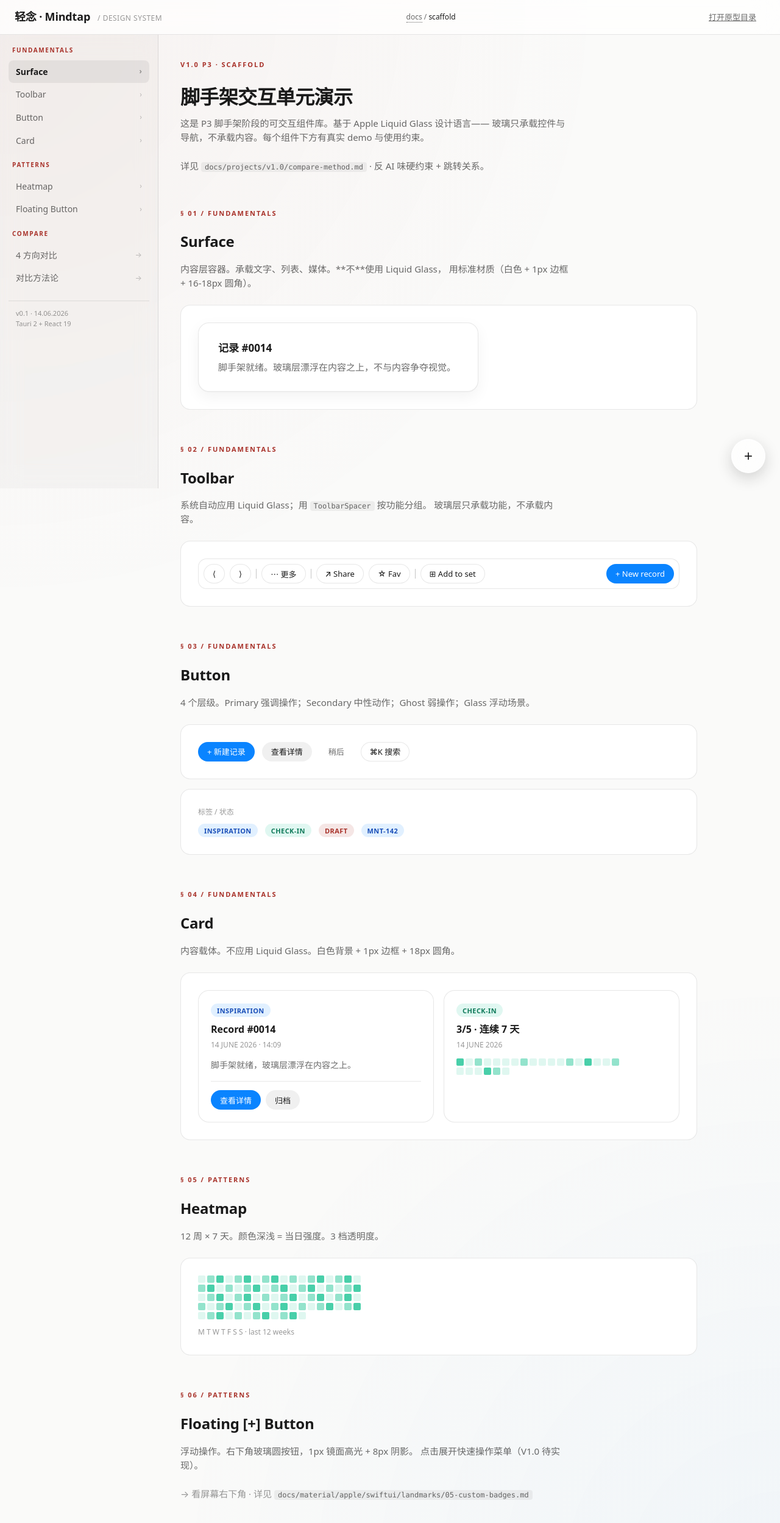
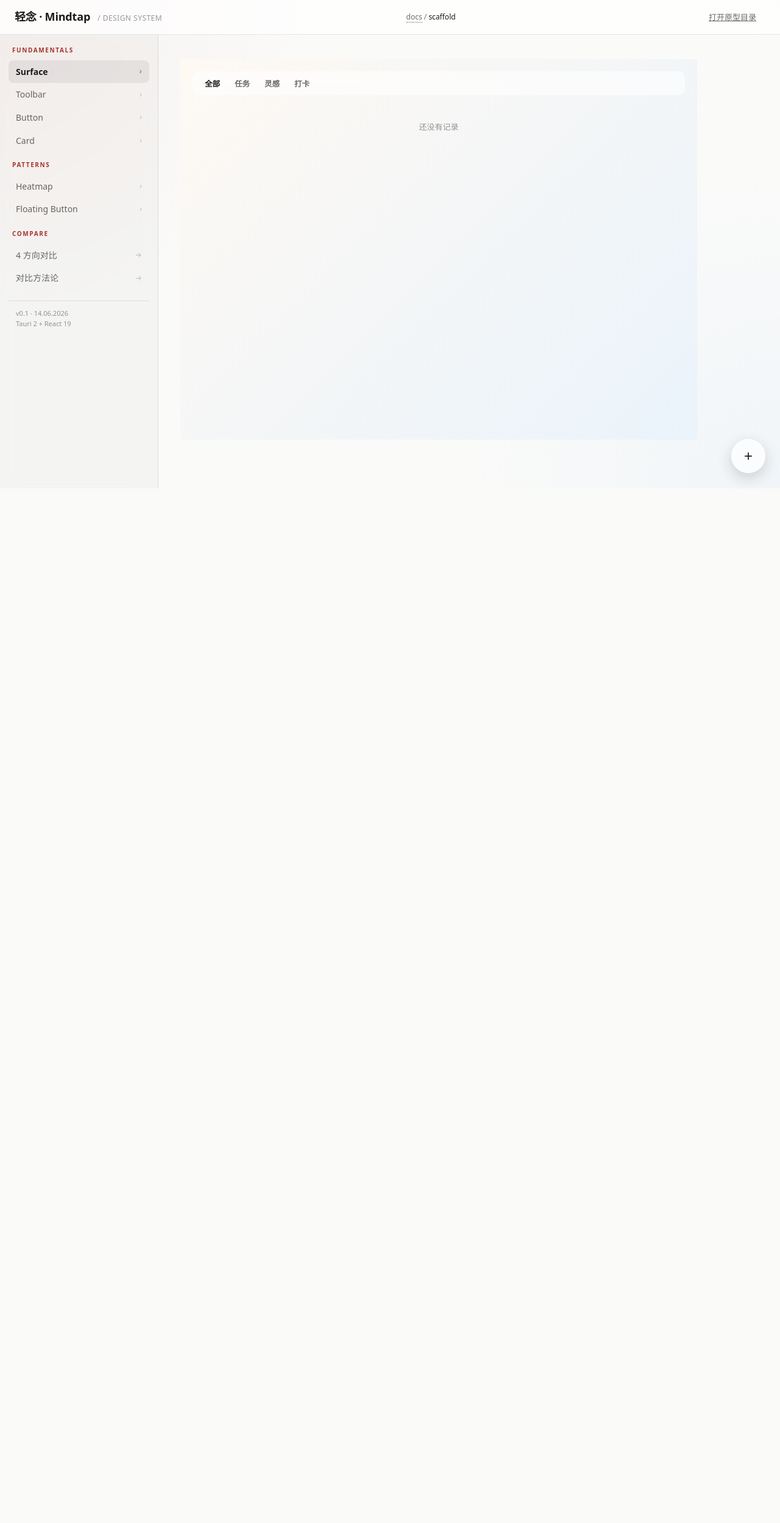
Before and after one commit to ahajason/mindtap, a React (Vite) app: page / in a window 1280 px wide. Shown: the top 2498 px of the page at 61% size. After the commit the page ends 801 px from the top, so only its background shows below. Built offline with nearby package versions, Linux system fonts and the light colour scheme.

Commit message:
feat(timeline): 集成 RecordTimeline 到主窗主内容区

```diff
--- a/src/App.tsx
+++ b/src/App.tsx
@@ -1,12 +1,17 @@
 import '@/styles/glass.css';
+import { RecordTimeline } from './timeline/RecordTimeline';
 
 /**
- * 脚手架交互单元演示页（V1.0 P3 脚手架）
+ * Mindtap 主窗（V1.3 · 浮动窗口快速记录）
+ *
+ * V1.0 脚手架结构（保留）：
+ * - 顶栏（玻璃）+ 侧栏（玻璃）
+ * - 玻璃只承载控件/导航，内容由 RecordTimeline 承载
  *
  * 设计语言：Liquid Glass（来自 Apple HIG · Materials）
  * - 玻璃只承载控件/导航：顶栏、侧栏、工具栏、浮动按钮
- * - 玻璃不承载内容：内容在 demo 块中，用标准材质
- * - 反 AI 味：暖白基色 + 真实字号 + 真实组件 demo；不是紫粉渐变
+ * - 玻璃不承载内容：内容在 RecordTimeline 中
+ * - 反 AI 味：暖白基色 + 真实字号 + 真实组件 demo
  *
  * 真实运行在 Tauri 桌面 + Web 端。
  * prototype 资产：docs/projects/v1.0/prototype/
@@ -79,155 +84,9 @@ function App() {
           </div>
         </aside>
 
-        {/* ============ 主区 ============ */}
+        {/* ============ 主区（内容由 RecordTimeline 承载） ============ */}
         <main className="main">
-
-          <section className="section">
-            <div className="kicker">V1.0 P3 · SCAFFOLD</div>
-            <h1 className="h1">脚手架交互单元演示</h1>
-            <p className="lead">
-              这是 P3 脚手架阶段的可交互组件库。基于 Apple Liquid Glass 设计语言——
-              玻璃只承载控件与导航，不承载内容。每个组件下方有真实 demo 与使用约束。
-            </p>
-            <p className="lead" style={{ marginTop: 8 }}>
-              详见 <code>docs/projects/v1.0/compare-method.md</code> · 反 AI 味硬约束 + 跳转关系。
-            </p>
-          </section>
-
-          {/* --- Surface --- */}
-          <section className="section" id="surface">
-            <div className="kicker">§ 01 / FUNDAMENTALS</div>
-            <h2 className="h2">Surface</h2>
-            <p className="lead">
-              内容层容器。承载文字、列表、媒体。**不**使用 Liquid Glass，
-              用标准材质（白色 + 1px 边框 + 16-18px 圆角）。
-            </p>
-            <div className="demo">
-              <div className="surface" style={{ maxWidth: 460 }}>
-                <h3 style={{ margin: '0 0 6px', fontSize: 17, fontWeight: 700 }}>记录 #0014</h3>
-                <p style={{ margin: 0, color: 'var(--ink-2)' }}>
-                  脚手架就绪。玻璃层漂浮在内容之上，不与内容争夺视觉。
-                </p>
-              </div>
-            </div>
-          </section>
-
-          {/* --- Toolbar --- */}
-          <section className="section" id="toolbar">
-            <div className="kicker">§ 02 / FUNDAMENTALS</div>
-            <h2 className="h2">Toolbar</h2>
-            <p className="lead">
-              系统自动应用 Liquid Glass；用 <code>ToolbarSpacer</code> 按功能分组。
-              玻璃层只承载功能，不承载内容。
-            </p>
-            <div className="demo">
-              <div className="toolbar">
-                <button className="btn btn-glass">⟨</button>
-                <button className="btn btn-glass">⟩</button>
-                <div className="sep" />
-                <button className="btn btn-glass">⋯ 更多</button>
-                <div className="sep" />
-                <button className="btn btn-glass">↗ Share</button>
-                <button className="btn btn-glass">☆ Fav</button>
-                <div className="sep" />
-                <button className="btn btn-glass">⊞ Add to set</button>
-                <div style={{ flex: 1 }} />
-                <button className="btn btn-primary">+ New record</button>
-              </div>
-            </div>
-          </section>
-
-          {/* --- Button --- */}
-          <section className="section" id="button">
-            <div className="kicker">§ 03 / FUNDAMENTALS</div>
-            <h2 className="h2">Button</h2>
-            <p className="lead">
-              4 个层级。Primary 强调操作；Secondary 中性动作；Ghost 弱操作；Glass 浮动场景。
-            </p>
-            <div className="demo">
-              <div className="demo-row">
-                <button className="btn btn-primary">+ 新建记录</button>
-                <button className="btn btn-secondary">查看详情</button>
-                <button className="btn btn-ghost">稍后</button>
-                <button className="btn btn-glass">⌘K 搜索</button>
-              </div>
-            </div>
-            <div className="demo">
-              <div style={{ marginBottom: 10, fontSize: 12, color: 'var(--ink-3)' }}>标签 / 状态</div>
-              <div className="demo-row">
-                <span className="pill pill-blue">INSPIRATION</span>
-                <span className="pill pill-green">CHECK-IN</span>
-                <span className="pill pill-red">DRAFT</span>
-                <span className="pill pill-blue">MNT-142</span>
-              </div>
-            </div>
-          </section>
-
-          {/* --- Card --- */}
-          <section className="section" id="card">
-            <div className="kicker">§ 04 / FUNDAMENTALS</div>
-            <h2 className="h2">Card</h2>
-            <p className="lead">
-              内容载体。不应用 Liquid Glass。白色背景 + 1px 边框 + 18px 圆角。
-            </p>
-            <div className="demo" style={{ display: 'grid', gridTemplateColumns: '1fr 1fr', gap: 16 }}>
-              <div className="card">
-                <span className="pill pill-blue" style={{ marginBottom: 8 }}>INSPIRATION</span>
-                <h4>Record #0014</h4>
-                <div className="meta">14 JUNE 2026 · 14:09</div>
-                <p>脚手架就绪，玻璃层漂浮在内容之上。</p>
-                <div className="actions">
-                  <button className="btn btn-primary">查看详情</button>
-                  <button className="btn btn-secondary">归档</button>
-                </div>
-              </div>
-              <div className="card">
-                <span className="pill pill-green" style={{ marginBottom: 8 }}>CHECK-IN</span>
-                <h4>3/5 · 连续 7 天</h4>
-                <div className="meta">14 JUNE 2026</div>
-                <div className="heatmap" style={{ marginTop: 8 }}>
-                  {Array.from({ length: 24 }, (_, i) => (
-                    <div key={i} className={i % 5 === 2 ? 'mid' : i % 7 === 0 ? 'high' : ''} />
-                  ))}
-                </div>
-              </div>
-            </div>
-          </section>
-
-          {/* --- Heatmap --- */}
-          <section className="section" id="heat">
-            <div className="kicker">§ 05 / PATTERNS</div>
-            <h2 className="h2">Heatmap</h2>
-            <p className="lead">
-              12 周 × 7 天。颜色深浅 = 当日强度。3 档透明度。
-            </p>
-            <div className="demo">
-              <div className="heatmap">
-                {Array.from({ length: 84 }, (_, i) => {
-                  const v = (i * 37) % 11;
-                  return <div key={i} className={v > 7 ? 'high' : v > 3 ? 'mid' : ''} />;
-                })}
-              </div>
-              <div style={{ marginTop: 12, fontSize: 12, color: 'var(--ink-3)' }}>
-                M T W T F S S · last 12 weeks
-              </div>
-            </div>
-          </section>
-
-          {/* --- FAB --- */}
-          <section className="section" id="fab">
-            <div className="kicker">§ 06 / PATTERNS</div>
-            <h2 className="h2">Floating [+] Button</h2>
-            <p className="lead">
-              浮动操作。右下角玻璃圆按钮，1px 镜面高光 + 8px 阴影。
-              点击展开快速操作菜单（V1.0 待实现）。
-            </p>
-            <p className="lead" style={{ color: 'var(--ink-3)' }}>
-              → 看屏幕右下角 ·
-              详见 <code>docs/material/apple/swiftui/landmarks/05-custom-badges.md</code>
-            </p>
-          </section>
-
+          <RecordTimeline />
         </main>
       </div>
 
```
